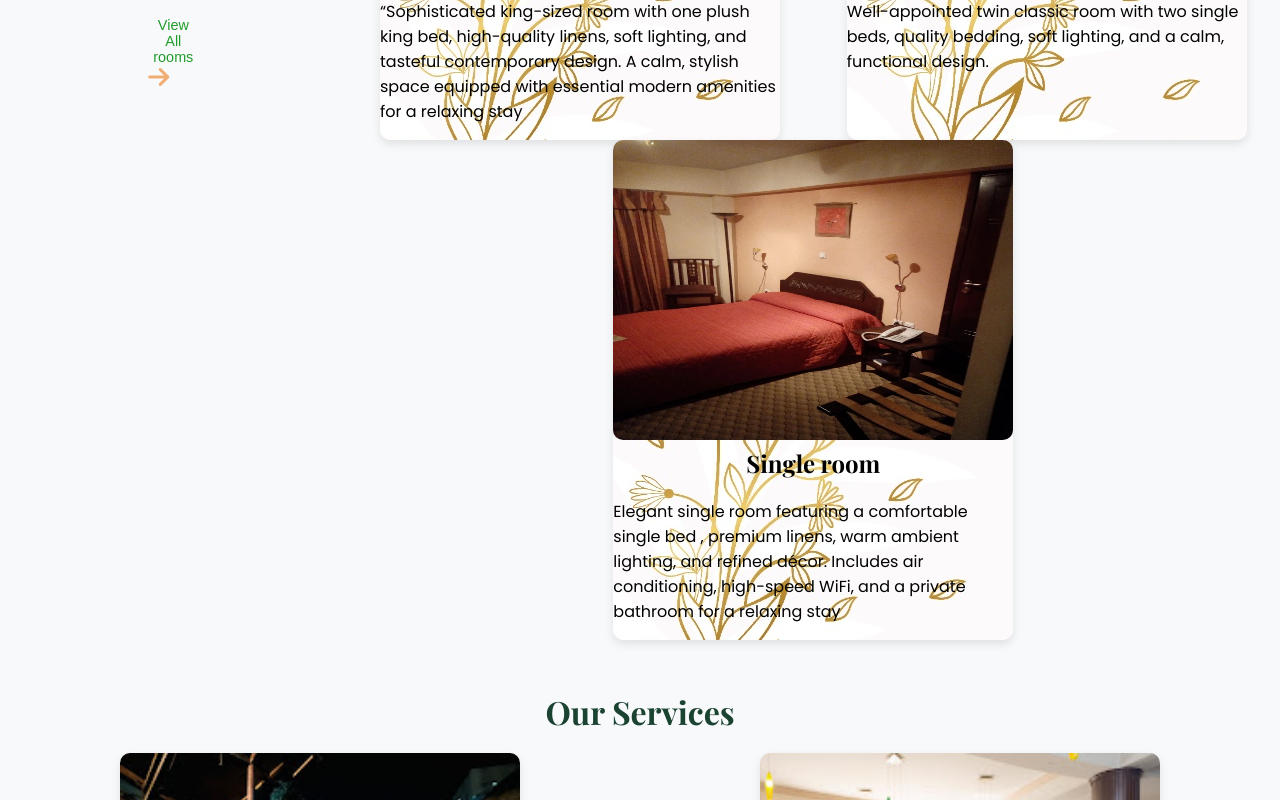
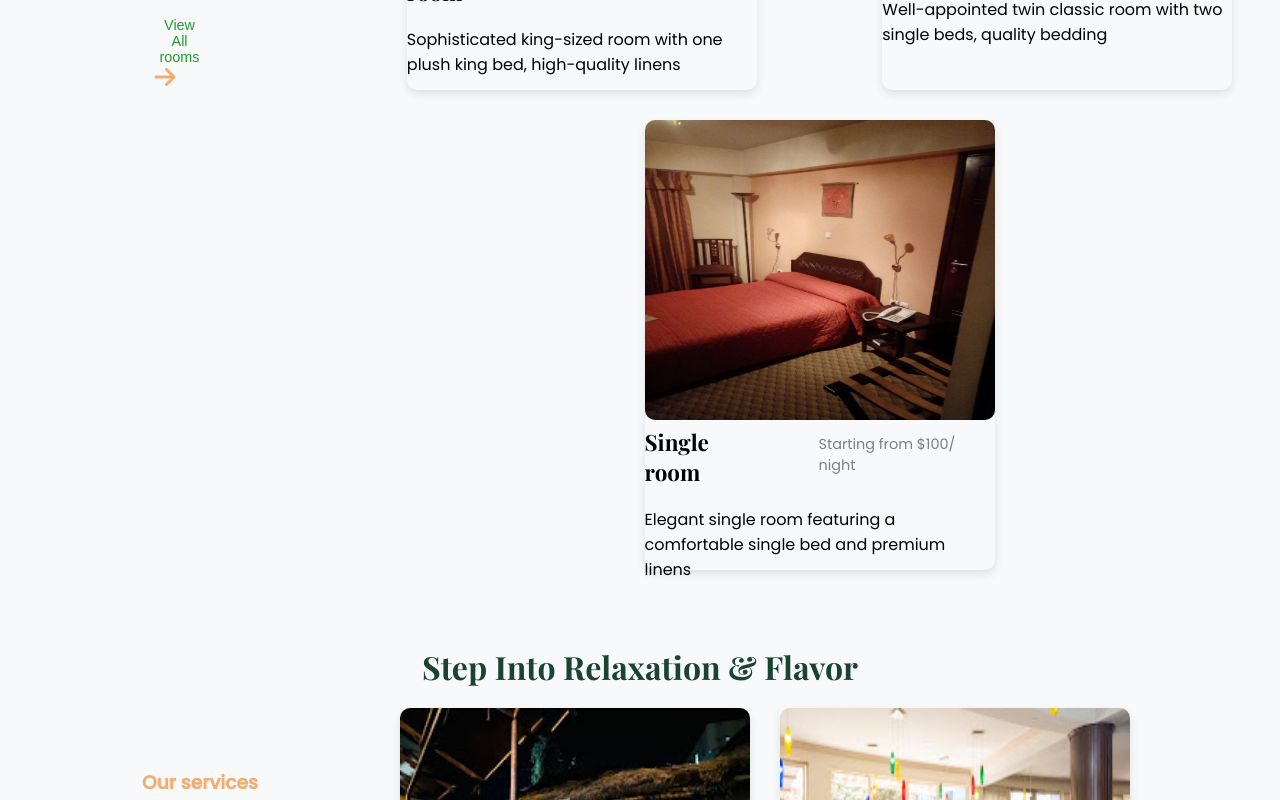
Before and after one commit to Paulos-g/Garden-Inn-project, a React (Vite) app: page / in a window 1280 px wide. Shown: the part 1480-2280 px from the top of the page. Built offline with nearby package versions, Linux system fonts and the light colour scheme.

Commit message:
Enhanced design of Services components

```diff
--- a/src/Home.jsx
+++ b/src/Home.jsx
@@ -52,6 +52,7 @@ function Home() {
         <Service icon="fa-solid fa-bus" title="24/7 shuttle service" />
         <Service icon="fa-solid fa-building shield" title="Highly secure" />
       </div>
+      <section id="Rooms">
         <div className="room-container">
           <div className="room-text">
             <h3>Our Rooms</h3>
@@ -71,30 +72,38 @@ function Home() {
               ImgUrl={doubleRoom}
               alt="Double room"
               heading="Double room"
-            text="“Sophisticated king-sized room with one plush king bed, high-quality
-         linens, soft lighting, and tasteful contemporary design. A calm, stylish
-         space equipped with essential modern amenities for a relaxing stay"
+              price="Starting from $150/ night"
+              text="Sophisticated king-sized room with one plush king bed, high-quality
+         linens"
             />
             <Card
               ImgUrl={twinRoom}
               alt="twin room"
               heading="Twin room"
+              price="Starting from $120/ night"
               text="Well-appointed twin classic room with two single beds,
-         quality bedding, soft lighting, and a calm, functional design."
+         quality bedding"
             />
             <Card
               ImgUrl={singleRoom}
               alt="single rooom"
               heading="Single room"
-            text="Elegant single room featuring a comfortable single bed
-        , premium linens, warm ambient lighting, and refined décor. Includes
-         air conditioning,
-         high-speed WiFi, and a private bathroom for a relaxing stay"
+              price="Starting from  $100/ night"
+              text="Elegant single room featuring a comfortable single bed and premium linens"
             />
           </div>
         </div>
+      </section>
+      <br />
+      <Header text="Step Into Relaxation & Flavor" />
+      <section id="Restaurant Service">
+        <div className="room-container">
+          <div className="room-text">
+            <h3>Our services</h3>
+            <h2>Luxury Bar & Restaurants for Your Stay.</h2>
+            <p>From Our Exclusive bar into Spacious restaurant classy vibes</p>
+          </div>
 
-      <Header text="Our Services" />
           <div className="card">
             <Card
               ImgUrl={Bar}
@@ -107,11 +116,13 @@ function Home() {
             <Card
               ImgUrl={restaurant}
               alt="restaurant image"
-          heading="our restaurant"
+              heading="Our restaurant"
               text="Experience Meals in their organic nature, where every dish served with love
       and companinon, Try our famous chicken roast with rice"
             />
           </div>
+        </div>
+      </section>
     </>
   );
 }
--- a/src/components/card.jsx
+++ b/src/components/card.jsx
@@ -6,7 +6,11 @@ function Card(props) {
     <div className="card-container">
       <img src={props.ImgUrl} alt="" />
       <div className="card-text">
-        <h2>{props.heading}</h2>
+        <div className="heading-price">
+          <h2>{props.heading}</h2>
+          <p className="price-text">{props.price}</p>
+        </div>
+
         <p>{props.text}</p>
       </div>
     </div>
--- a/src/main.css
+++ b/src/main.css
@@ -21,12 +21,11 @@ body {
 .hero-text {
   width: 400px;
   padding: 80px;
-  /* background: #f8f6f2;  */
   z-index: 2;
 }
 .hero-text h3 {
   font-size: 1rem;
-  color: var(--nav-color);
+  color: var(--accent);
 }
 .hero-text h1 {
   font-family: "Playfair Display", serif;
@@ -100,22 +99,20 @@ body {
   transform: translateY(-3px);
 }
 .card-container {
-  height: 500px;
-  width: 400px;
-  background-color: rgba(118, 116, 116, 0.195);
+  height: 450px;
+  width: 350px;
+  background-color: var(--bg-main);
   box-shadow: 0 4px 10px rgba(0, 0, 0, 0.1);
   transition: all 0.3s ease-in;
   /* border: 2px solid gold; */
   border-radius: 10px;
-  background-image: url("./assets/gold_leaf.jpg");
-  background-repeat: no-repeat;
-  background-size: auto;
+  cursor: pointer;
 }
 .card-container:hover {
   transform: translateY(-2px);
 }
 .card-container img {
-  width: 400px;
+  width: 350px;
   height: 300px;
   border-radius: 10px;
 }
@@ -125,7 +122,7 @@ body {
 }
 .card-text h2 {
   font-family: "Playfair Display", serif;
-  text-align: center;
+  font-size: 1.4rem;
   margin-bottom: 20px;
 }
 .card {
@@ -133,6 +130,7 @@ body {
   justify-content: space-around;
   margin-top: 20px;
   flex-wrap: wrap;
+  gap: 30px;
 }
 
 .special-text {
@@ -193,3 +191,14 @@ body {
   font-size: 0.9rem;
   width: 50px;
 }
+.price-text {
+  font-size: 0.9rem;
+  color: gray;
+}
+.heading-price {
+  display: flex;
+  gap: 50px;
+}
+.heading-price p {
+  margin-top: 7px;
+}
```
Lines whose indentation alone changed are shown as unchanged.
